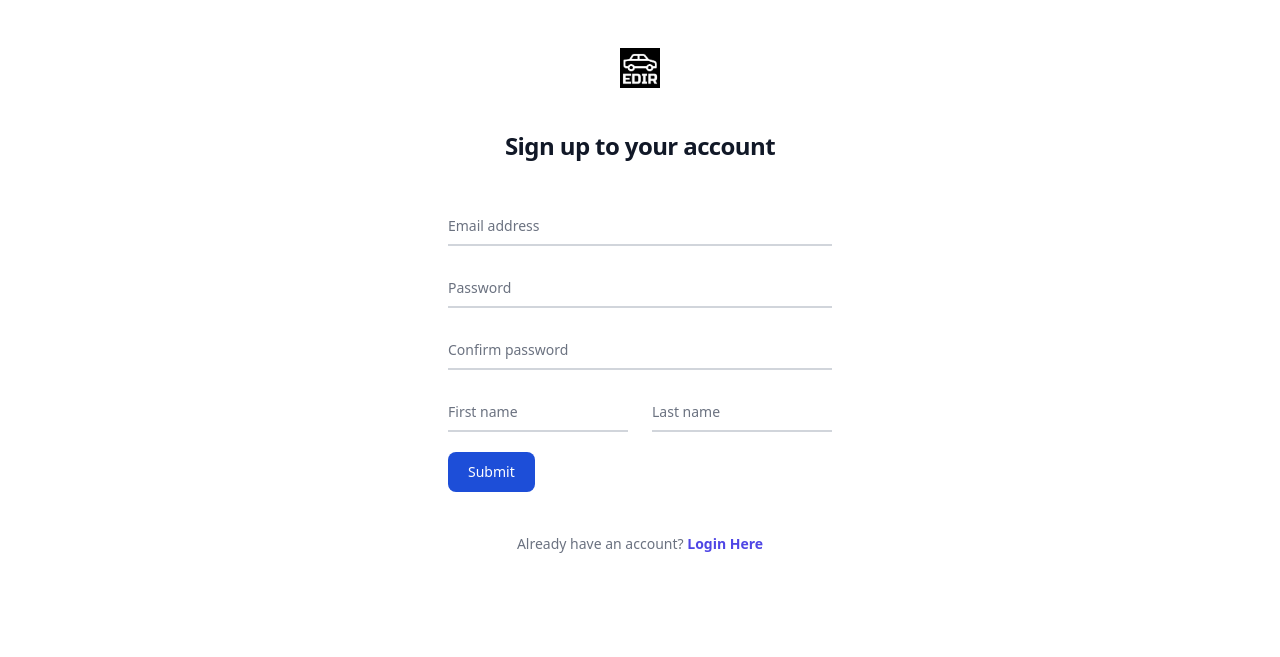
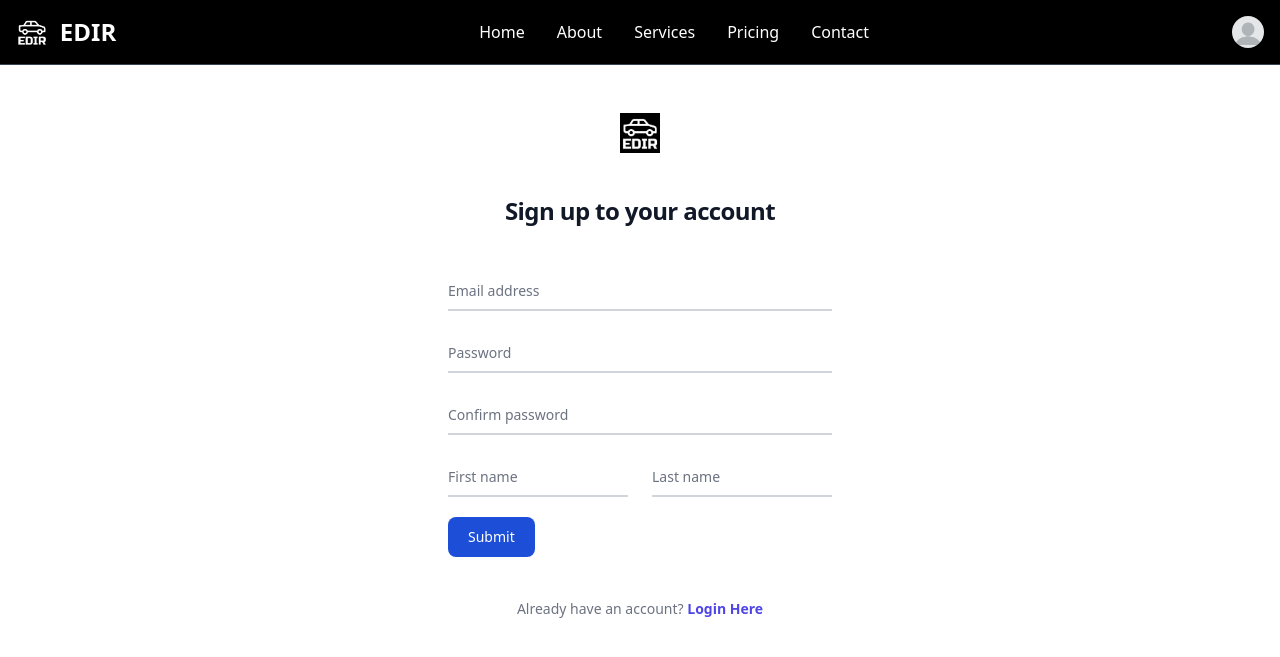
Before and after one commit to Verbatim4/HackUTD, a Flask app: page /signup in a window 1280 px wide. Shown: the top 657 px of the page. Run offline with Flask 3, Linux system fonts and the light colour scheme; some libraries are stand-ins or nearby versions.

Commit message:
uicommit

```diff
--- a/app/templates/signup.html
+++ b/app/templates/signup.html
@@ -1,24 +1,64 @@
 <!DOCTYPE html>
 <html lang="en">
+
 <head>
     <meta charset="UTF-8">
     <meta name="viewport" content="width=device-width, initial-scale=1.0">
     <title>Sign Up</title>
-        <script
-            src="https://cdn.jsdelivr.net/npm/flowbite@2.5.2/dist/flowbite.min.js"></script>
-        <link
-            href="https://cdn.jsdelivr.net/npm/flowbite@2.5.2/dist/flowbite.min.css"
-            rel="stylesheet" />
+    <script src="https://cdn.jsdelivr.net/npm/flowbite@2.5.2/dist/flowbite.min.js"></script>
+    <link href="https://cdn.jsdelivr.net/npm/flowbite@2.5.2/dist/flowbite.min.css" rel="stylesheet" />
     <script src="https://cdn.tailwindcss.com"></script>
 </head>
+
 <body>
+
+    <!-- Navigation Bar -->
+    <nav class="bg-black border-b border-gray-700">
+        <div class="max-w-screen-xl flex flex-wrap items-center justify-between mx-auto p-4">
+            <!-- Logo Section -->
+            <a href="#" class="flex items-center space-x-3 rtl:space-x-reverse">
+                <img src="{{ url_for('static', filename='logo.jpeg') }}" class="h-8" alt="Logo" />
+                <span class="text-2xl font-semibold text-white">EDIR</span>
+            </a>
+            <!-- User and Menu Section -->
+            <div class="flex items-center md:order-2 space-x-3 rtl:space-x-reverse">
+                <button type="button" class="flex text-sm rounded-full focus:ring-4 focus:ring-gray-600"
+                    id="user-menu-button" aria-expanded="false" data-dropdown-toggle="user-dropdown">
+                    <span class="sr-only">Open user menu</span>
+                    <img class="w-8 h-8 rounded-full" src="{{ url_for('static', filename='download.png') }}"
+                        alt="User Photo">
+                </button>
+                <!-- Dropdown Menu -->
+                <div class="hidden z-50 my-4 text-base list-none bg-white divide-y divide-gray-100 rounded-lg shadow"
+                    id="user-dropdown">
+                    <div class="px-4 py-3">
+                        <span class="block text-sm text-gray-900">Bonnie Green</span>
+                        <span class="block text-sm text-gray-500 truncate">name@flowbite.com</span>
+                    </div>
+                    <ul class="py-2" aria-labelledby="user-menu-button">
+                        <li><a href="#" class="block px-4 py-2 text-sm text-gray-700">Dashboard</a></li>
+                        <li><a href="#" class="block px-4 py-2 text-sm text-gray-700">Settings</a></li>
+                        <li><a href="#" class="block px-4 py-2 text-sm text-gray-700">Earnings</a></li>
+                        <li><a href="#" class="block px-4 py-2 text-sm text-gray-700">Sign Out</a></li>
+                    </ul>
+                </div>
+            </div>
+            <!-- Navigation Links -->
+            <div class="hidden md:flex md:w-auto md:order-1">
+                <ul class="flex flex-row font-medium space-x-8 text-white">
+                    <li><a href="#" class="hover:text-blue-400">Home</a></li>
+                    <li><a href="#" class="hover:text-blue-400">About</a></li>
+                    <li><a href="#" class="hover:text-blue-400">Services</a></li>
+                    <li><a href="#" class="hover:text-blue-400">Pricing</a></li>
+                    <li><a href="#" class="hover:text-blue-400">Contact</a></li>
+                </ul>
+            </div>
+        </div>
+    </nav>
     <div class="flex min-h-full flex-col justify-center px-6 py-12 lg:px-8">
         <div class="sm:mx-auto sm:w-full sm:max-w-sm">
-                <img class="mx-auto h-10 w-auto"
-                    src="{{ url_for('static', filename='logo.jpeg') }}"
-                    alt="Your Company">
-                <h2
-                    class="mt-10 text-center text-2xl/9 font-bold tracking-tight text-gray-900">Sign
+            <img class="mx-auto h-10 w-auto" src="{{ url_for('static', filename='logo.jpeg') }}" alt="Your Company">
+            <h2 class="mt-10 text-center text-2xl/9 font-bold tracking-tight text-gray-900">Sign
                 up to your account</h2>
         </div>
 
@@ -26,8 +66,7 @@
 
             <form class="max-w-md mx-auto" action="{{ url_for('index') }}">
                 <div class="relative z-0 w-full mb-5 group">
-                        <input type="email" name="floating_email"
-                            id="floating_email"
+                    <input type="email" name="floating_email" id="floating_email"
                         class="block py-2.5 px-0 w-full text-sm text-gray-900 bg-transparent border-0 border-b-2 border-gray-300 appearance-none dark:text-black dark:border-gray-600 dark:focus:border-blue-500 focus:outline-none focus:ring-0 focus:border-blue-600 peer"
                         placeholder=" " required />
                     <label for="floating_email"
@@ -35,16 +74,14 @@
                         address</label>
                 </div>
                 <div class="relative z-0 w-full mb-5 group">
-                        <input type="password" name="floating_password"
-                            id="floating_password"
+                    <input type="password" name="floating_password" id="floating_password"
                         class="block py-2.5 px-0 w-full text-sm text-gray-900 bg-transparent border-0 border-b-2 border-gray-300 appearance-none dark:text-black dark:border-gray-600 dark:focus:border-blue-500 focus:outline-none focus:ring-0 focus:border-blue-600 peer"
                         placeholder=" " required />
                     <label for="floating_password"
                         class="peer-focus:font-medium absolute text-sm text-gray-500 dark:text-gray-400 duration-300 transform -translate-y-6 scale-75 top-3 -z-10 origin-[0] peer-focus:start-0 rtl:peer-focus:translate-x-1/4 peer-focus:text-blue-600 peer-focus:dark:text-blue-500 peer-placeholder-shown:scale-100 peer-placeholder-shown:translate-y-0 peer-focus:scale-75 peer-focus:-translate-y-6">Password</label>
                 </div>
                 <div class="relative z-0 w-full mb-5 group">
-                        <input type="password" name="repeat_password"
-                            id="floating_repeat_password"
+                    <input type="password" name="repeat_password" id="floating_repeat_password"
                         class="block py-2.5 px-0 w-full text-sm text-gray-900 bg-transparent border-0 border-b-2 border-gray-300 appearance-none dark:text-black dark:border-gray-600 dark:focus:border-blue-500 focus:outline-none focus:ring-0 focus:border-blue-600 peer"
                         placeholder=" " required />
                     <label for="floating_repeat_password"
@@ -53,8 +90,7 @@
                 </div>
                 <div class="grid md:grid-cols-2 md:gap-6">
                     <div class="relative z-0 w-full mb-5 group">
-                            <input type="text" name="floating_first_name"
-                                id="floating_first_name"
+                        <input type="text" name="floating_first_name" id="floating_first_name"
                             class="block py-2.5 px-0 w-full text-sm text-gray-900 bg-transparent border-0 border-b-2 border-gray-300 appearance-none dark:text-black dark:border-gray-600 dark:focus:border-blue-500 focus:outline-none focus:ring-0 focus:border-blue-600 peer"
                             placeholder=" " required />
                         <label for="floating_first_name"
@@ -62,8 +98,7 @@
                             name</label>
                     </div>
                     <div class="relative z-0 w-full mb-5 group">
-                            <input type="text" name="floating_last_name"
-                                id="floating_last_name"
+                        <input type="text" name="floating_last_name" id="floating_last_name"
                             class="block py-2.5 px-0 w-full text-sm text-gray-900 bg-transparent border-0 border-b-2 border-gray-300 appearance-none dark:text-black dark:border-gray-600 dark:focus:border-blue-500 focus:outline-none focus:ring-0 focus:border-blue-600 peer"
                             placeholder=" " required />
                         <label for="floating_last_name"
@@ -77,9 +112,11 @@
 
             <p class="mt-10 text-center text-sm/6 text-gray-500">
                 Already have an account?
-                    <a href="{{ url_for('login') }}" class="font-semibold text-indigo-600 hover:text-indigo-500">Login Here</a>
+                <a href="{{ url_for('login') }}" class="font-semibold text-indigo-600 hover:text-indigo-500">Login
+                    Here</a>
             </p>
         </div>
     </div>
 </body>
+
 </html>
```
Also changed, not shown: app/templates/catalog.html (+36 -26 lines), app/templates/login.html (+48 -49 lines). Lines whose indentation alone changed are shown as unchanged.
